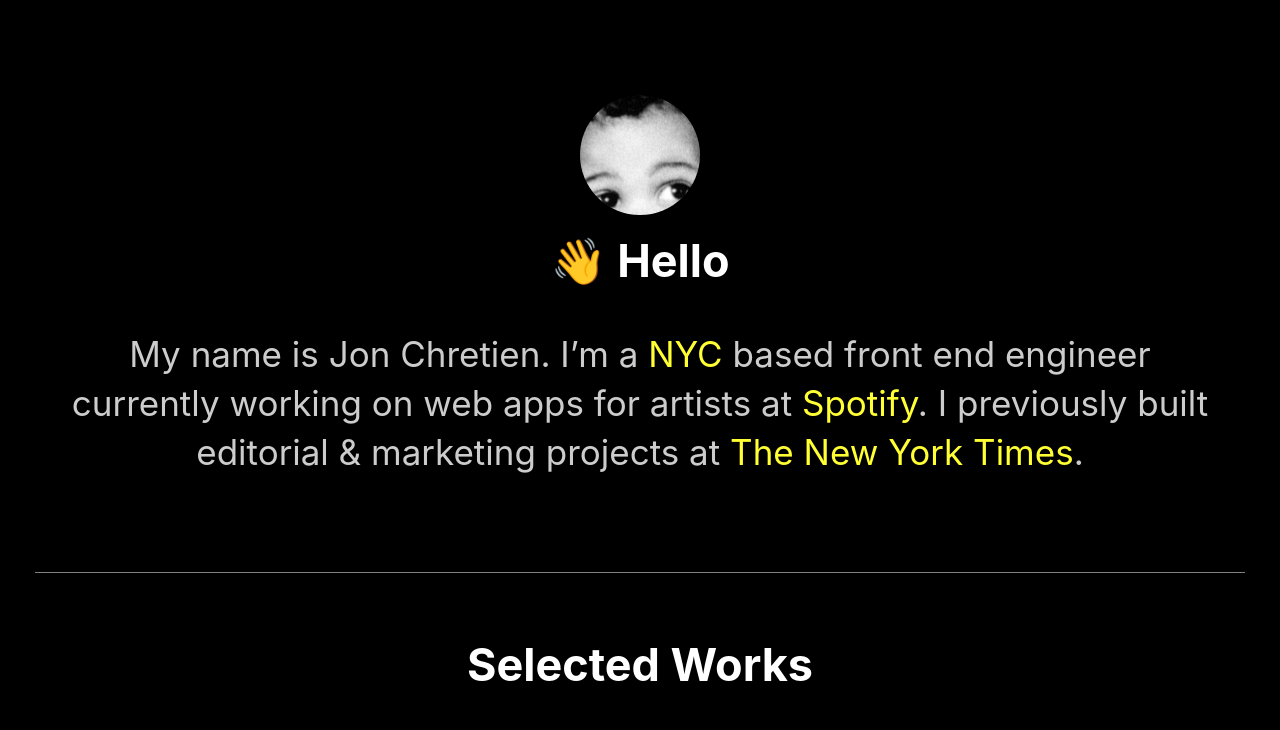
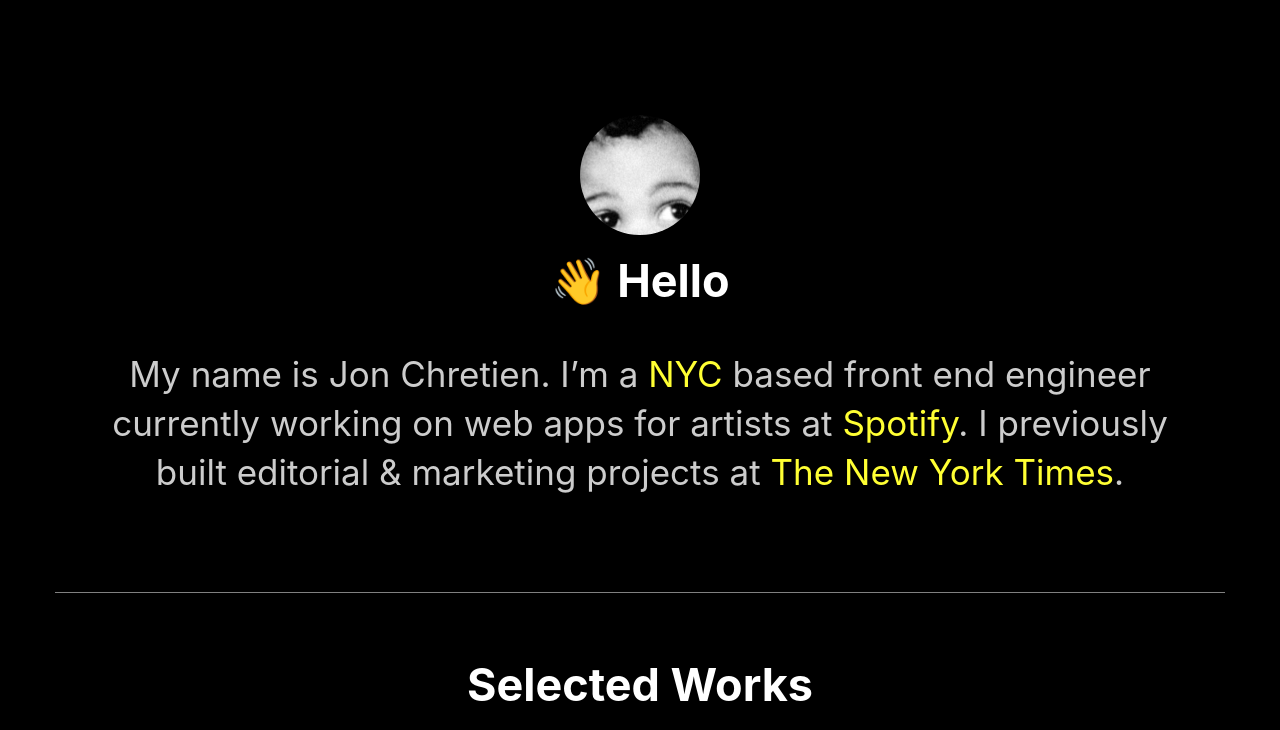
Before and after one commit to Cbazil/Rebuilding-jonchretien.com, a plain HTML site: page index.html in a window 1280 px wide. Shown: the top 730 px of the page. Drawn offline with Linux system fonts and the light colour scheme.

Commit message:
Created a media query for responsiveness(Body Element/tag)

```diff
--- a/style.css
+++ b/style.css
@@ -11,12 +11,17 @@ body {
     display: block;
     margin: 35px;
 }
+@media only screen and (min-width: 480px){
+    body{
+        margin: 55px;
+    }
+}
 /* Website margins */
 .container {
     margin: 0 auto;
     max-width: 1240px;
-}Zero padding
-/*  */
+}
+/* Zero padding */
 a, body, div {
     padding: 0;
 }
```
